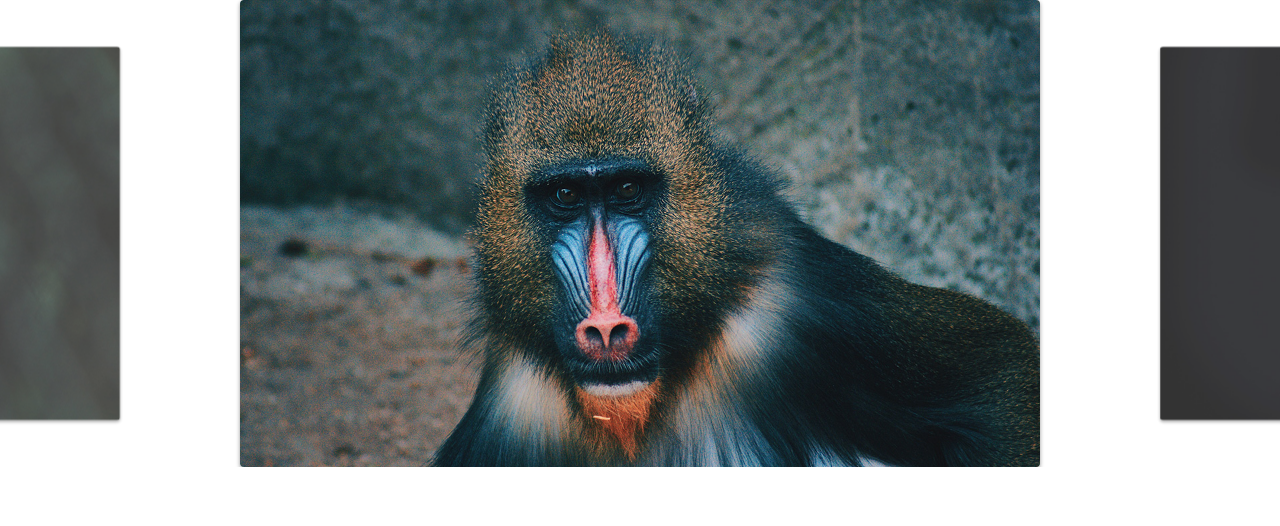
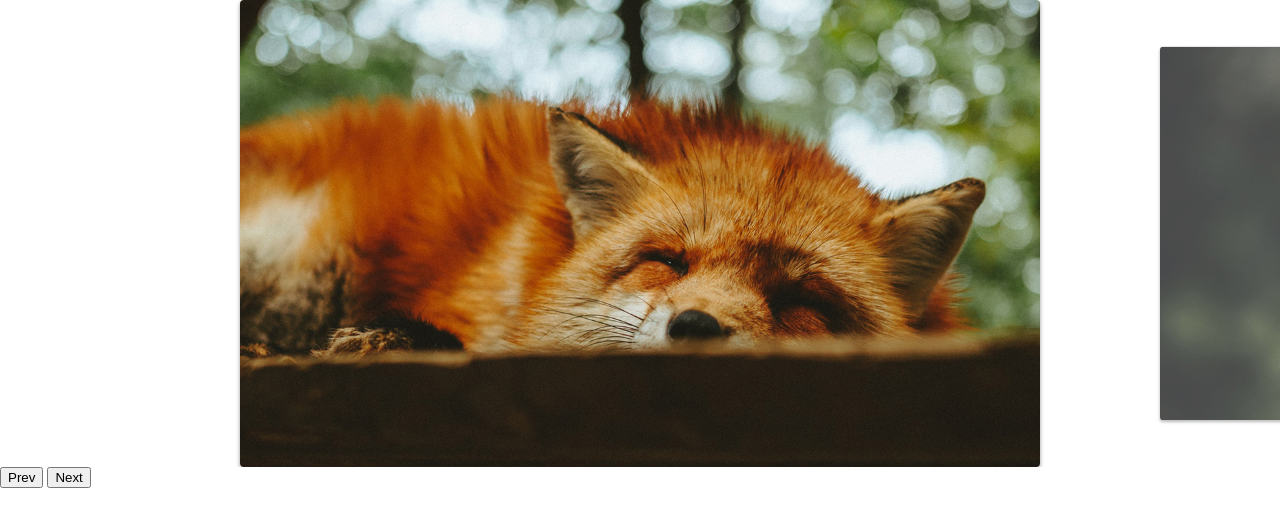
Before and after one commit to pcidro/slide, a plain HTML site: page index.html in a window 1280 px wide. Drawn offline with Linux system fonts and the light colour scheme.

Commit message:
navegacao prev e next

```diff
--- a/index.html
+++ b/index.html
@@ -20,6 +20,11 @@
     </ul>
   </div>
 
+  <div class="arrow-nav">
+    <button class="prev">Prev</button>
+    <button class="next">Next</button>
+  </div>
+
   <script type="module" src="js/script.js"></script>
 </body>
 
--- a/js/script.js
+++ b/js/script.js
@@ -1,7 +1,8 @@
-import Slide from "./slide.js";
+import { SlideNav } from "./slide.js";
 
-const slide = new Slide(".slide", ".wrapper");
+const slide = new SlideNav(".slide", ".wrapper");
 slide.init();
 
-slide.changeSlide(5);
 slide.activePrevSlide();
+
+slide.addArrow(".prev", ".next");
--- a/js/slide.js
+++ b/js/slide.js
@@ -148,13 +148,32 @@ export default class Slide {
     this.onStart = this.onStart.bind(this);
     this.onMove = this.onMove.bind(this);
     this.onEnd = this.onEnd.bind(this);
-    this.onResize = debounce(this.onResize.bind(this, 200));
+
+    this.activePrevSlide = this.activePrevSlide.bind(this);
+    this.activeNextSlide = this.activeNextSlide.bind(this);
+
+    this.onResize = debounce(this.onResize.bind(this), 200);
   }
 
   init() {
     this.bindEvents();
     this.addSlideEvents();
     this.slidesConfig();
+    this.changeSlide(0);
     return this;
   }
 }
+
+export class SlideNav extends Slide {
+  addArrow(prev, next) {
+    this.prevElement = document.querySelector(prev);
+    this.nextElement = document.querySelector(next);
+    this.addArrowEvent();
+  }
+
+  addArrowEvent() {
+    this.prevElement.addEventListener("click", this.activePrevSlide);
+    this.nextElement.addEventListener("click", this.activeNextSlide);
+    this.addArrowEvent();
+  }
+}
```
